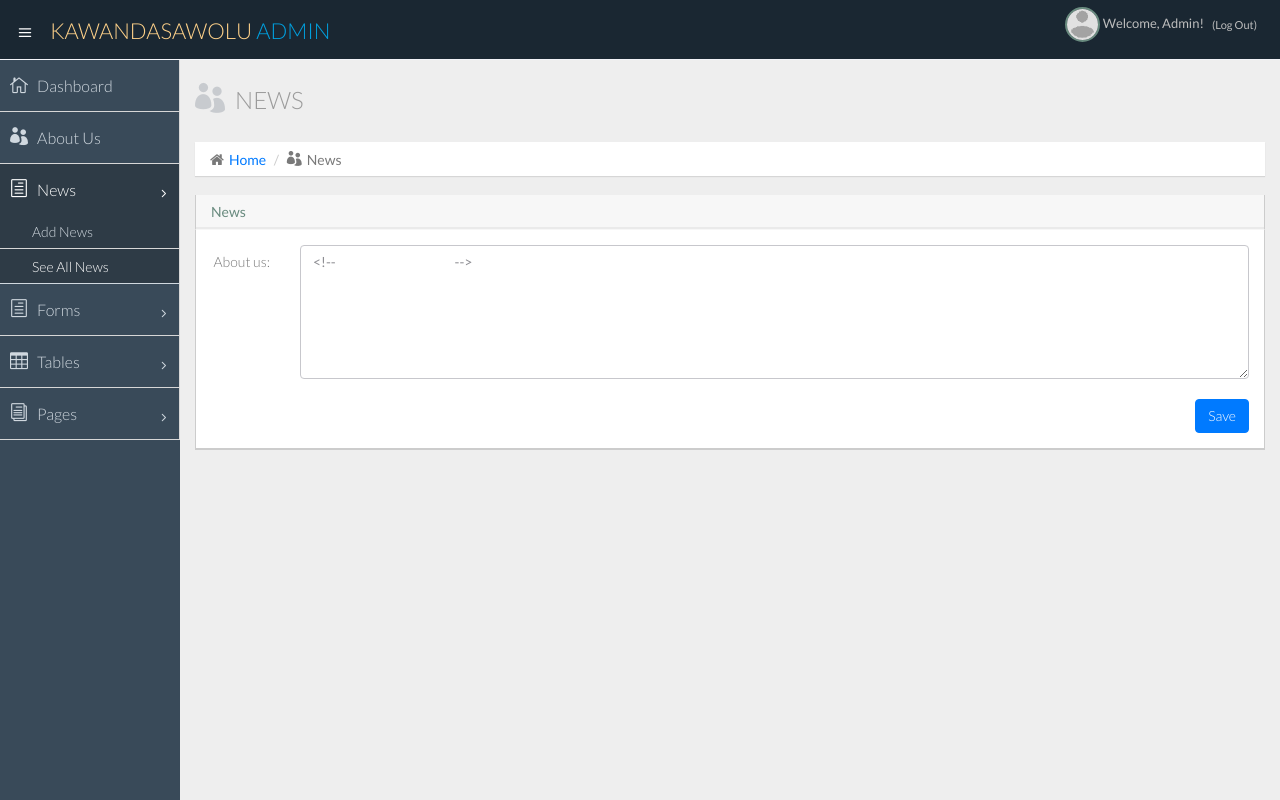
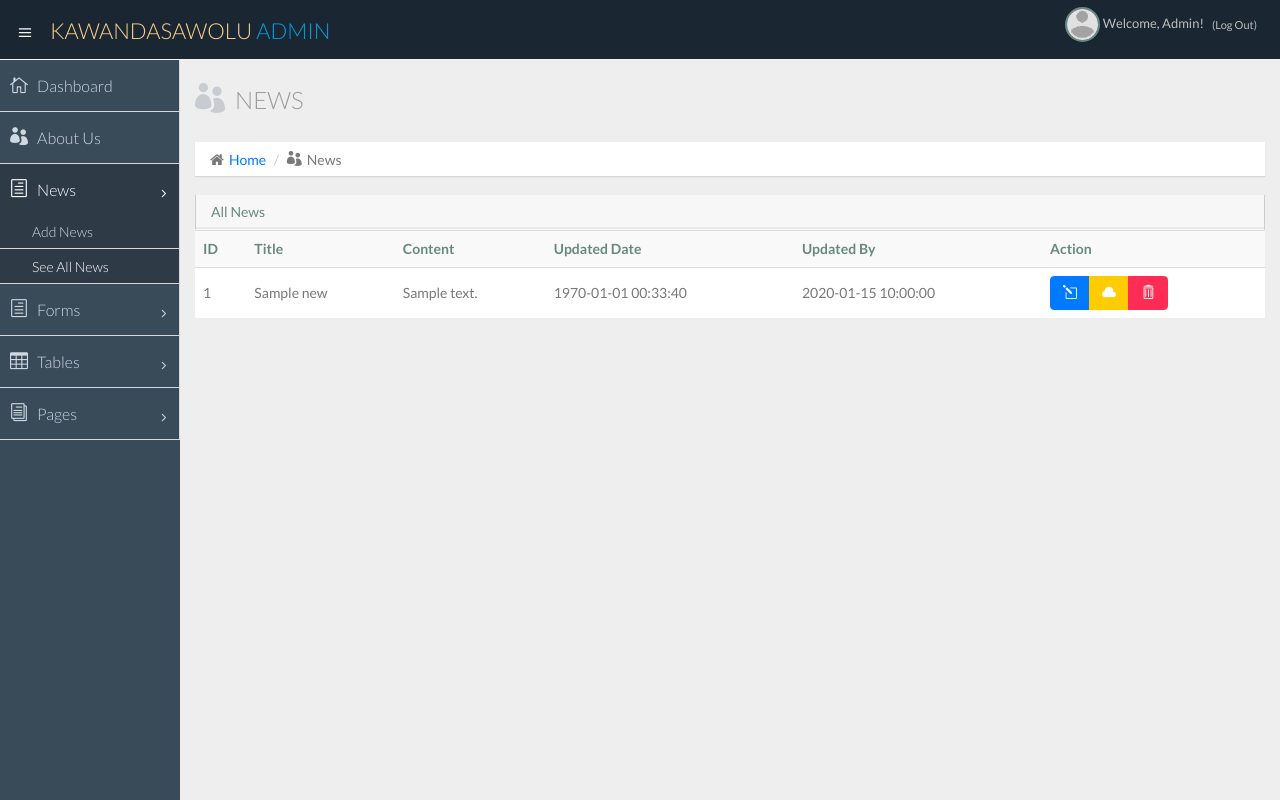
Before and after one commit to yessika21289/project1, a CodeIgniter app: page /database/News in a window 1280 px wide. Run offline with CodeIgniter, Linux system fonts and the light colour scheme; tables that the repository leaves empty or names only in its code hold one stand-in row (values such as "Sample post"); some libraries are stand-ins or nearby versions.

Commit message:
Admin news management (done).

```diff
--- a/application/controllers/News.php
+++ b/application/controllers/News.php
@@ -19,21 +19,66 @@
      * map to /index.php/welcome/<method_name>
      * @see https://codeigniter.com/user_guide/general/urls.html
      */
-    public function index()
+    function index()
     {
+        $data['added_id'] = $this->session->flashdata('added_id');
+        $data['updated_id'] = $this->session->flashdata('updated_id');
+        $data['set_active'] = $this->session->flashdata('set_active');
+        $data['set_active_id'] = $this->session->flashdata('set_active_id');
+        $data['delete_confirm'] = $this->session->flashdata('delete_confirm');
+
+        $this->load->model('News_model');
+        $news = $this->News_model->getData();
+        if(!empty($news)) $data['news'] = $news;
+
         $data['menu_active'] = 'news';
+
         $this->load->view('admin_header');
         $this->load->view('admin_left_menu', $data);
         $this->load->view('admin_news');
         $this->load->view('admin_footer');
     }
 
-    public function add()
+    function add($news_id = NULL)
     {
-        $data['menu_active'] = 'add_news';
-        $this->load->view('admin_header');
-        $this->load->view('admin_left_menu', $data);
-        $this->load->view('admin_add_news');
-        $this->load->view('admin_footer');
+        $this->load->model('News_model');
+
+        if(!empty($_POST)) {
+            if(empty($_POST['news_id'])) {
+                $added_id = $this->News_model->add($_POST);
+                if($added_id) $this->session->set_flashdata('added_id', $added_id);
+            }
+            else {
+                $updated_id = $this->News_model->update($_POST);
+                if($updated_id) $this->session->set_flashdata('updated_id', $updated_id);
+            }
+            redirect('News');
+        } elseif($this->input->get('is_active') != NULL) {
+            $post['news_id'] = $this->input->get('id');
+            $post['is_active'] = $this->input->get('is_active');
+            $set_active = $this->News_model->set_active($post);
+            $this->session->set_flashdata('set_active', $set_active);
+            $this->session->set_flashdata('set_active_id', $post['news_id']);
+
+            redirect('News');
+        } else {
+            if(!empty($news_id)) {
+                $data['news'] = $this->News_model->getData($news_id);
+            }
+            $data['menu_active'] = 'add_news';
+            $this->load->view('admin_header');
+            $this->load->view('admin_left_menu', $data);
+            $this->load->view('admin_add_news');
+            $this->load->view('admin_footer');
+        }
+    }
+
+    function delete($news_id = NULL) {
+        $this->load->model('News_model');
+        if(!empty($news_id)) {
+            $delete = $this->News_model->delete($news_id);
+            if($delete) $this->session->set_flashdata('delete_confirm', $delete);
+            redirect('News');
+        } else redirect('News');
     }
 }
--- /dev/null
+++ b/application/models/News_model.php
@@ -0,0 +1,63 @@
+<?php
+
+class News_model extends CI_Model
+{
+    function __construct() {
+        parent::__construct();
+        $this->allowed_tags = '<p><div><br><span><strong><em><sub><sup><ul><ol><li><a><blockquote><iframe><img>';
+    }
+
+    function getData($news_id = NULL) {
+        if(!empty($news_id)) $this->db->where('id', $news_id);
+        $query = $this->db->get('news');
+        $this->db->order_by('updated_at', 'DESC');
+        return $query->result();
+    }
+
+    function add($post) {
+        $title = $post['title'];
+        $content = trim(strip_tags($post['content'], $this->allowed_tags));
+        $data = array(
+            'title' => $title,
+            'content' => $content,
+            'created_at' => time(),
+            'created_by' => 'superadmin',
+            'updated_at' => time(),
+            'updated_by' => 'superadmin',
+            'is_active' => 1
+        );
+        $this->db->insert('news', $data);
+        $insert_id = $this->db->insert_id();
+        return $insert_id;
+    }
+
+    function update($post) {
+        $content = trim(strip_tags($post['content'], $this->allowed_tags));
+        $data = array(
+            'title' => $post['title'],
+            'content' => $content,
+            'updated_at' => time(),
+            'updated_by' => 'superadmin',
+            'is_active' => 1
+        );
+
+        $this->db->where('id', $post['news_id']);
+        $update = $this->db->update('news', $data);
+        if($update) return $post['news_id'];
+        else return false;
+    }
+
+    function set_active($post) {
+        $data['is_active'] = $post['is_active'];
+        $this->db->where('id', $post['news_id']);
+        $update = $this->db->update('news', $data);
+        if($data['is_active'] == 1) return 'published';
+        else return 'unpublished';
+    }
+
+    function delete($news_id) {
+        $this->db->where('id', $news_id);
+        $delete = $this->db->delete('news');
+        return $delete;
+    }
+}
--- a/application/views/admin_left_menu.php
+++ b/application/views/admin_left_menu.php
@@ -41,7 +41,7 @@
                 </a>
                 <ul class="sub">
                     <li><a class="" href="<?php echo base_url(); ?>MyAdmin/to/form_component">Form Elements</a></li>
-                    <li><a class="" href="<?php echo base_url(); ?>MyAdmin">Form Validation</a></li>
+                    <li><a class="" href="<?php echo base_url(); ?>MyAdmin/to/form_validation">Form Validation</a></li>
                 </ul>
             </li>
 
@@ -52,7 +52,7 @@
                     <span class="menu-arrow arrow_carrot-right"></span>
                 </a>
                 <ul class="sub">
-                    <li><a class="" href="basic_table.html">Basic Table</a></li>
+                    <li><a class="" href="<?php echo base_url(); ?>MyAdmin/to/basic_table">Basic Table</a></li>
                 </ul>
             </li>
 
@@ -63,10 +63,10 @@
                     <span class="menu-arrow arrow_carrot-right"></span>
                 </a>
                 <ul class="sub">
-                    <li><a class="" href="profile.html">Profile</a></li>
-                    <li><a class="" href="login.html"><span>Login Page</span></a></li>
-                    <li><a class="" href="blank.html">Blank Page</a></li>
-                    <li><a class="" href="404.html">404 Error</a></li>
+                    <li><a class="" href="<?php echo base_url(); ?>MyAdmin/to/profile">Profile</a></li>
+                    <li><a class="" href="<?php echo base_url(); ?>MyAdmin/to/login"><span>Login Page</span></a></li>
+                    <li><a class="" href="<?php echo base_url(); ?>MyAdmin/to/basic_table/blank">Blank Page</a></li>
+                    <li><a class="" href="<?php echo base_url(); ?>MyAdmin/to/404">404 Error</a></li>
                 </ul>
             </li>
 
--- a/application/views/admin_news.php
+++ b/application/views/admin_news.php
@@ -12,56 +12,123 @@
             </div>
         </div>
 
-<!--        --><?php //if(isset($update_confirm) && $update_confirm == 1): ?>
-<!--            <div class="row">-->
-<!--                <div class="col-md-6">-->
-<!--                    <div class="alert alert-success alert-dismissible" role="alert">-->
-<!--                        <button type="button" class="close" data-dismiss="alert">-->
-<!--                            <span aria-hidden="true">&times;</span>-->
-<!--                            <span class="sr-only">Close</span>-->
-<!--                        </button>-->
-<!--                        <strong>Success!</strong> About us has been updated.-->
-<!--                    </div>-->
-<!--                </div>-->
-<!--            </div>-->
-<!--        --><?php //endif; ?>
+        <?php if(isset($added_id)): ?>
+            <div class="row">
+                <div class="col-md-6">
+                    <div class="alert alert-success alert-dismissible" role="alert">
+                        <button type="button" class="close" data-dismiss="alert">
+                            <span aria-hidden="true">&times;</span>
+                            <span class="sr-only">Close</span>
+                        </button>
+                        <strong>Success!</strong> News has been added.
+                    </div>
+                </div>
+            </div>
+        <?php elseif(isset($updated_id)): ?>
+            <div class="row">
+                <div class="col-md-6">
+                    <div class="alert alert-success alert-dismissible" role="alert">
+                        <button type="button" class="close" data-dismiss="alert">
+                            <span aria-hidden="true">&times;</span>
+                            <span class="sr-only">Close</span>
+                        </button>
+                        <strong>Success!</strong> News has been updated.
+                    </div>
+                </div>
+            </div>
+        <?php elseif(isset($set_active)): ?>
+            <div class="row">
+                <div class="col-md-6">
+                    <div class="alert
+                     <?php
+                            if($set_active == 'published') echo "alert-success";
+                            else echo "alert-warning";
+                        ?>
+                    alert-dismissible" role="alert">
+                        <button type="button" class="close" data-dismiss="alert">
+                            <span aria-hidden="true">&times;</span>
+                            <span class="sr-only">Close</span>
+                        </button>
+                        <strong>Success!</strong> News has been <?php echo $set_active; ?>.
+                    </div>
+                </div>
+            </div>
+        <?php elseif(isset($delete_confirm)): ?>
+            <div class="row">
+                <div class="col-md-6">
+                    <div class="alert alert-danger alert-dismissible" role="alert">
+                        <button type="button" class="close" data-dismiss="alert">
+                            <span aria-hidden="true">&times;</span>
+                            <span class="sr-only">Close</span>
+                        </button>
+                        <strong>Success!</strong> News has been deleted.
+                    </div>
+                </div>
+            </div>
+        <?php endif; ?>
 
         <div class="row">
-            <!-- CKEditor -->
             <div class="col-lg-12">
                 <section class="panel">
                     <header class="panel-heading">
-                        News
+                        All News
                     </header>
-                    <div class="panel-body">
-                        <div class="form">
-                            <form action="<?php echo base_url(); ?>AboutUs/update" class="form-horizontal"
-                                method="post" enctype="multipart/form-data">
-                                <div class="form-group">
-                                    <label class="control-label col-sm-1">About us:</label>
-                                    <div class="col-sm-11">
-                                        <textarea class="form-control ckeditor" name="about_us" rows="6">
-<!--                                            --><?php
-//                                            if(!empty($about_us)):
-//                                            echo $about_us;
-//                                            ?>
-                                        </textarea>
-<!--                                        <input type="hidden" name="id_about_us" value="--><?php //echo $id_about_us; ?><!--">-->
-<!--                                        --><?php //endif; ?>
-                                        <span class="pull-right">
-                                            <button style="margin-top:20px;" type="submit" class="btn btn-primary">
-                                                Save
-                                            </button>
-                                        </span>
-                                    </div>
 
+                    <table class="table table-striped table-advance table-hover">
+                        <tbody>
+                        <tr>
+                            <th>ID</th>
+                            <th>Title</th>
+                            <th>Content</th>
+                            <th>Updated Date</th>
+                            <th>Updated By</th>
+                            <th>Action</th>
+                        </tr>
+                        <?php
+                            foreach($news as $row):
+                                $row_changed = '';
+                                $label = '';
+                                if($row->id == $added_id || $row->id == $updated_id) $row_changed = 'success';
+                                if($row->id == $set_active_id && $set_active == 'published') $row_changed = 'success';
+                                if($row->id == $set_active_id && $set_active == 'unpublished') $row_changed = 'warning';
+                        ?>
+                        <tr class="<?php  echo $row_changed; ?>">
+                            <td><?php echo $row->id; ?></td>
+                            <td>
+                                <?php echo $row->title; ?>
+                                <?php if($row->is_active == 0): ?>
+                                    <br/><span class="label label-warning">-not published-</span>
+                                <?php endif; ?>
+                            </td>
+                            <td><?php echo substr($row->content, 0, 100); ?></td>
+                            <td><?php echo date('Y-m-d H:i:s', $row->updated_at); ?></td>
+                            <td><?php echo $row->updated_by; ?></td>
+                            <td>
+                                <div class="btn-group">
+                                    <a class="btn btn-primary" title="Edit"
+                                       href="<?php echo base_url() ?>News/add/<?php echo $row->id; ?>">
+                                        <i class="icon_pencil-edit"></i></a>
+                                    <?php if($row->is_active == 0): ?>
+                                    <a class="btn btn-success" title="Publish"
+                                       href="<?php echo base_url() ?>News/add?id=<?php echo $row->id; ?>&is_active=1">
+                                        <i class="icon_cloud-upload_alt"></i></a>
+                                    <?php else: ?>
+                                    <a class="btn btn-warning" title="Unpublish"
+                                       href="<?php echo base_url() ?>News/add?id=<?php echo $row->id; ?>&is_active=0" >
+                                        <i class="icon_cloud"></i></a>
+                                    <?php endif; ?>
+                                    <a class="btn btn-danger" title="Delete"
+                                       href="<?php echo base_url() ?>News/delete/<?php echo $row->id; ?>">
+                                        <i class="icon_trash_alt"></i></a>
                                 </div>
-                            </form>
-                        </div>
-                    </div>
+                            </td>
+                        </tr>
+                        <?php endforeach; ?>
+                        </tbody>
+                    </table>
                 </section>
             </div>
-        </div><!--/.row-->
+        </div>
 
     </section>
 </section>
--- a/application/views/basic_table.php
+++ b/application/views/basic_table.php
@@ -363,7 +363,7 @@
                           <span class="menu-arrow arrow_carrot-right"></span>
                       </a>
                       <ul class="sub">
-                          <li><a class="" href="profile.html">Profile</a></li>
+                          <li><a class="" href="profile.php">Profile</a></li>
                           <li><a class="" href="login.html"><span>Login Page</span></a></li>
                           <li><a class="" href="blank.html">Blank Page</a></li>
                           <li><a class="" href="404.html">404 Error</a></li>
--- a/application/views/blank.html
+++ b/application/views/blank.php
@@ -364,7 +364,7 @@
                           <span class="menu-arrow arrow_carrot-right"></span>
                       </a>
                       <ul class="sub">
-                          <li><a class="" href="profile.html">Profile</a></li>
+                          <li><a class="" href="profile.php">Profile</a></li>
                           <li><a class="" href="login.html"><span>Login Page</span></a></li>
                           <li><a class="active" href="blank.html">Blank Page</a></li>
                           <li><a class="" href="404.html">404 Error</a></li>
--- a/application/views/buttons.html
+++ b/application/views/buttons.html
@@ -365,7 +365,7 @@
                           <span class="menu-arrow arrow_carrot-right"></span>
                       </a>
                       <ul class="sub">
-                          <li><a class="" href="profile.html">Profile</a></li>
+                          <li><a class="" href="profile.php">Profile</a></li>
                           <li><a class="" href="login.html"><span>Login Page</span></a></li>
                           <li><a class="" href="blank.html">Blank Page</a></li>
                           <li><a class="" href="404.html">404 Error</a></li>
--- a/application/views/chart-chartjs.html
+++ b/application/views/chart-chartjs.html
@@ -364,7 +364,7 @@
                           <span class="menu-arrow arrow_carrot-right"></span>
                       </a>
                       <ul class="sub">
-                          <li><a class="" href="profile.html">Profile</a></li>
+                          <li><a class="" href="profile.php">Profile</a></li>
                           <li><a class="" href="login.html"><span>Login Page</span></a></li>
                           <li><a class="" href="blank.html">Blank Page</a></li>
                           <li><a class="" href="404.html">404 Error</a></li>
--- a/application/views/form_validation.php
+++ b/application/views/form_validation.php
@@ -363,7 +363,7 @@
                           <span class="menu-arrow arrow_carrot-right"></span>
                       </a>
                       <ul class="sub">
-                          <li><a class="" href="profile.html">Profile</a></li>
+                          <li><a class="" href="profile.php">Profile</a></li>
                           <li><a class="" href="login.html"><span>Login Page</span></a></li>
                           <li><a class="" href="blank.html">Blank Page</a></li>
                           <li><a class="" href="404.html">404 Error</a></li>
--- a/application/views/general.html
+++ b/application/views/general.html
@@ -364,7 +364,7 @@
                           <span class="menu-arrow arrow_carrot-right"></span>
                       </a>
                       <ul class="sub">
-                          <li><a class="" href="profile.html">Profile</a></li>
+                          <li><a class="" href="profile.php">Profile</a></li>
                           <li><a class="" href="login.html"><span>Login Page</span></a></li>
                           <li><a class="" href="blank.html">Blank Page</a></li>
                           <li><a class="" href="404.html">404 Error</a></li>
--- a/application/views/grids.html
+++ b/application/views/grids.html
@@ -364,7 +364,7 @@
                           <span class="menu-arrow arrow_carrot-right"></span>
                       </a>
                       <ul class="sub">
-                          <li><a class="" href="profile.html">Profile</a></li>
+                          <li><a class="" href="profile.php">Profile</a></li>
                           <li><a class="" href="login.html"><span>Login Page</span></a></li>
                           <li><a class="" href="blank.html">Blank Page</a></li>
                           <li><a class="" href="404.html">404 Error</a></li>
--- a/application/views/profile.html
+++ b/application/views/profile.php
@@ -363,7 +363,7 @@
                           <span class="menu-arrow arrow_carrot-right"></span>
                       </a>
                       <ul class="sub">
-                          <li><a class="" href="profile.html">Profile</a></li>
+                          <li><a class="" href="profile.php">Profile</a></li>
                           <li><a class="" href="login.html"><span>Login Page</span></a></li>
                           <li><a class="" href="blank.html">Blank Page</a></li>
                           <li><a class="" href="404.html">404 Error</a></li>
--- a/application/views/widgets.html
+++ b/application/views/widgets.html
@@ -363,7 +363,7 @@
                           <span class="menu-arrow arrow_carrot-right"></span>
                       </a>
                       <ul class="sub">
-                          <li><a class="" href="profile.html">Profile</a></li>
+                          <li><a class="" href="profile.php">Profile</a></li>
                           <li><a class="" href="login.html"><span>Login Page</span></a></li>
                           <li><a class="" href="blank.html">Blank Page</a></li>
                           <li><a class="" href="404.html">404 Error</a></li>
```
Also changed, not shown: application/controllers/AboutUs.php (+4 -3 lines), application/models/About_us_model.php (+12 -1 lines), application/views/admin_about_us.php (+12 -0 lines), application/views/admin_add_news.php (+9 -21 lines), application/views/404.php (renamed from application/views/404.html), application/views/login.php (renamed from application/views/login.html).
